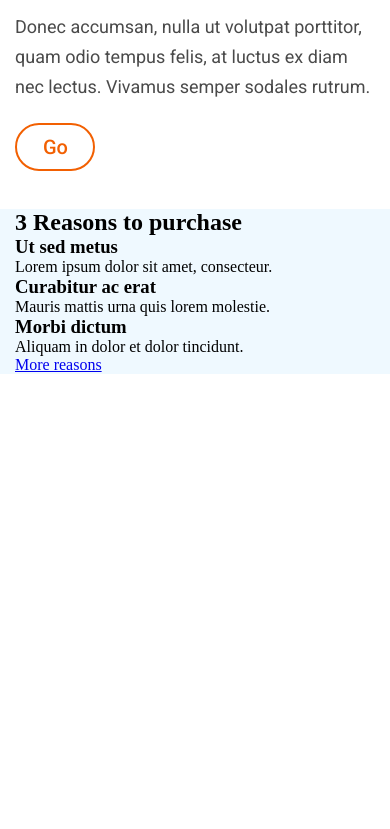
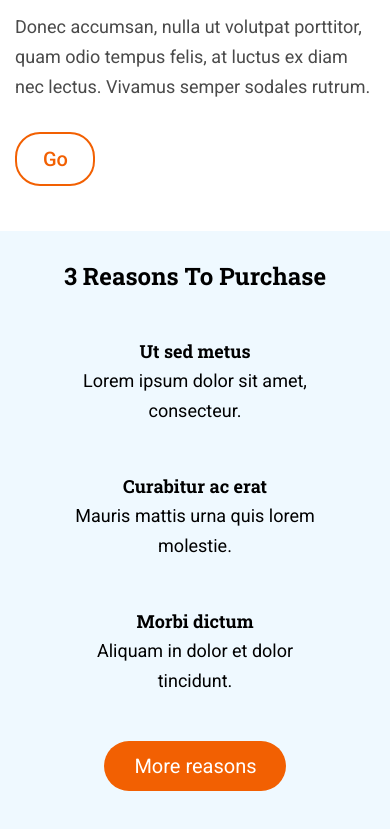
Before and after one commit to anaapezteguia/Anonymous-proxy-one-page, a website: page public/index.html in a window 390 px wide. Shown: the part 967-1796 px from the top of the page. Before the commit the page ends 1401 px from the top, so only its background shows below. Drawn offline with Linux system fonts and the light colour scheme.

Commit message:
Change font variable name and create reasons to purchase module, mobile first version

```diff
--- a/public/index.html
+++ b/public/index.html
@@ -60,30 +60,36 @@
         </div>
         </section>
         <section class="main__reasons">
-          <div class="wrapper">
           <h2 class="main__reasons--title">
             3 Reasons to purchase
           </h2>
+          <div class="wrapper">
+          <div class="wrapper__item1">
             <h3 class="main__reasons--subtitle">
               Ut sed metus
             </h3>
             <p class="main__reasons--text">
               Lorem ipsum dolor sit amet, consecteur.
             </p>
+          </div>
+          <div class="wrapper__item2">
             <h3 class="main__reasons--subtitle">
               Curabitur ac erat
             </h3>
             <p class="main__reasons--text">
               Mauris mattis urna quis lorem molestie.
             </p>
+          </div>
+          <div class="wrapper__item3">
             <h3 class="main__reasons--subtitle">
               Morbi dictum
             </h3>
             <p class="main__reasons--text">
               Aliquam in dolor et dolor tincidunt.
             </p>
+          </div>
+        </div>
         <a href="#" class="main__reasons--link">More reasons</a>
-        </div>
         </section>
      </main>
 
--- a/src/scss/core/_variables.scss
+++ b/src/scss/core/_variables.scss
@@ -1,7 +1,7 @@
 // fonts
 $titleText: "Roboto Slab", serif;
 $mainText: "Roboto", sans-serif;
-$fontWeight-normal: 400;
+$fontWeight-regular: 400;
 $fontWeight-medium: 500;
 $fontWeight-bold: 700;
 
--- a/src/scss/layout/_footer.scss
+++ b/src/scss/layout/_footer.scss
@@ -8,7 +8,7 @@
   align-items: center;
   background-color: $color-dark;
   font-family: $mainText;
-  font-weight: $fontWeight-normal;
+  font-weight: $fontWeight-regular;
   line-height: 2 * $standard-px;
   &__anchor {
     @include icon {
--- a/src/scss/layout/_header.scss
+++ b/src/scss/layout/_header.scss
@@ -8,6 +8,7 @@
   background-blend-mode: multiply;
   background-repeat: no-repeat;
   background-size: cover;
+  background-position: center; /*center img on website*/
   height: 100vh;
   display: flex;
   flex-direction: column;
@@ -43,7 +44,7 @@
     }
     &--text {
       font-family: $mainText;
-      font-weight: $fontWeight-normal;
+      font-weight: $fontWeight-regular;
       font-size: $fontSize-small;
       color: $color-light;
       text-align: center;
--- a/src/scss/layout/_main.scss
+++ b/src/scss/layout/_main.scss
@@ -1,4 +1,6 @@
 .main {
+  display: flex;
+  flex-wrap: wrap;
   &__featured {
     margin: 2 * $standard-px 0 3 * $standard-px; /*30px 0 45px*/
     line-height: 2 * $standard-px;
@@ -6,7 +8,7 @@
       @include featuredText {
         color: $color-medium;
         font-family: $mainText;
-        font-weight: $fontWeight-normal;
+        font-weight: $fontWeight-regular;
         font-size: $fontSize-xSmall;
       }
     }
@@ -20,7 +22,7 @@
     &--abstract {
       font-family: $mainText;
       font-size: $fontSize-regular;
-      font-weight: $fontWeight-normal;
+      font-weight: $fontWeight-regular;
       color: #4a4a4a;
       margin: $standard-px 0 2 * $standard-px;
     }
@@ -30,6 +32,7 @@
       font-size: 20px;
       color: $color-secondary;
       text-decoration: none;
+      display: inline-block;
       padding: 10px 25px 10px 26px;
       border: 2px solid $color-secondary;
       border-radius: 25px;
@@ -67,7 +70,51 @@
   }
 
   &__reasons {
-    margin: 2 * $standard-px 0 4 * $standard-px; /*30px 0 60px*/
+    padding: 2 * $standard-px 0 4 * $standard-px; /*30px 0 60px*/
     background-color: $color-regular;
+    width: 100%;
+    line-height: 2 * $standard-px;
+    text-align: center;
+    &--title {
+      font-family: $titleText;
+      font-weight: $fontWeight-bold;
+      font-size: $fontSize-medium;
+      text-transform: capitalize;
+      margin-bottom: 3 * $standard-px;
+    }
+    &--subtitle {
+      font-family: $titleText;
+      font-weight: $fontWeight-bold;
+      font-size: $fontSize-regular;
+    }
+    &--text {
+      font-family: $mainText;
+      font-weight: $fontWeight-regular;
+      font-size: $fontSize-regular;
+    }
+    &--link {
+      font-family: $mainText;
+      font-weight: $fontWeight-regular;
+      font-size: 20px;
+      color: $color-light;
+      text-decoration: none;
+      display: inline-block;
+      padding: 10px 29.5px 10px 30.5px;
+      border-radius: 25px;
+      background-color: $color-secondary;
+      transition: color ease 0.4s, border-color ease 0.4s;
+      margin-top: 3 * $standard-px;
+      &:hover {
+        color: $color-medium;
+        background-color: $color-dark;
+      }
+    }
+    .wrapper {
+      display: grid;
+      grid-template-columns: 1fr;
+      grid-template-rows: repeat (3, 1fr);
+      grid-row-gap: 3 * $standard-px;
+      margin: 0 68px;
+    }
   }
 }
```
Also changed, not shown: src/html/partials/main.html (+8 -2 lines), public/assets/css/main.css, 1 other file. Lines whose indentation alone changed are shown as unchanged.
